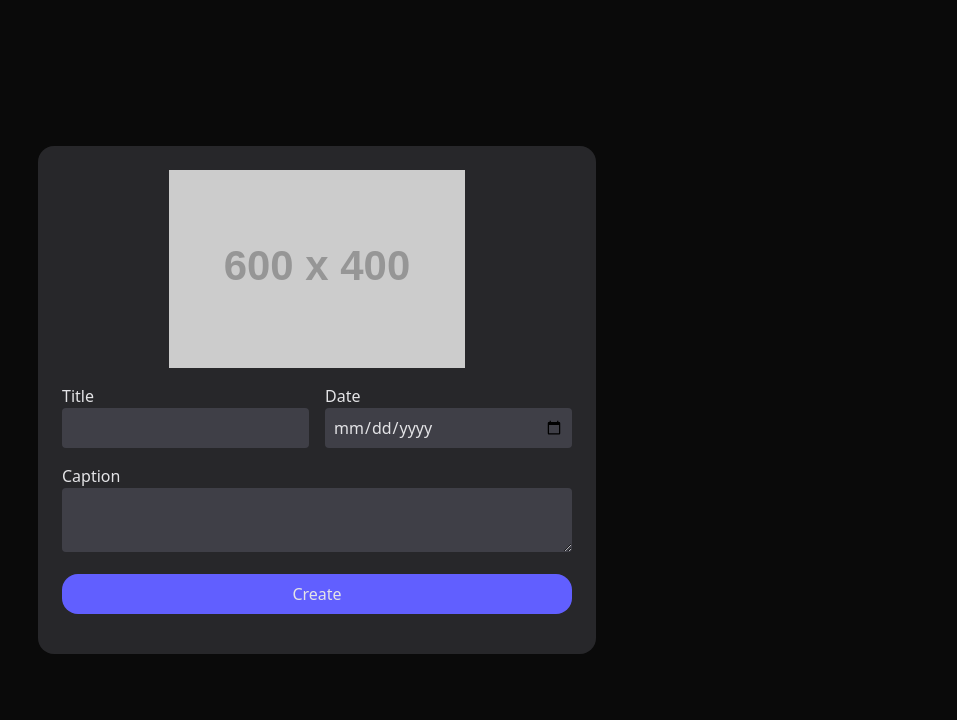
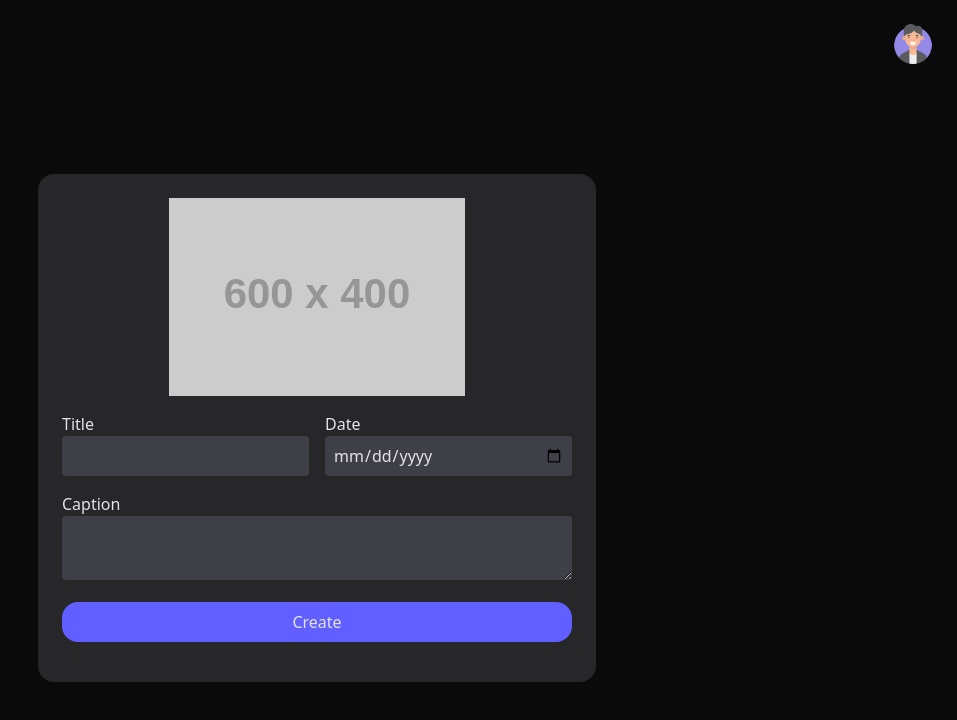
Before and after one commit to neorrie/MoodLog, a React (Vite) app in the folder frontend/: page /new in a window 1280 px wide. Shown: the top 720 px of the page, without its empty margins (323-1280 px from the left). Built offline with nearby package versions, Linux system fonts and the light colour scheme.

Commit message:
working on new entry page

```diff
--- a/frontend/src/components/DashboardNavBar.jsx
+++ b/frontend/src/components/DashboardNavBar.jsx
@@ -6,7 +6,7 @@ function DashboardNavBar() {
   const [menuOpen, setMenuOpen] = useState(false);
 
   return (
-    <div className="p-6">
+    <div className="p-6 text-zinc-200">
       <div className="flex justify-end">
         <img
           src={profilePicPlaceholder}
--- a/frontend/src/pages/Dashboard.jsx
+++ b/frontend/src/pages/Dashboard.jsx
@@ -1,6 +1,6 @@
-import DashboardNavBar from "../components/DashboardNavBar";
+import DashboardNavBar from "../components/DashboardNavBar.jsx";
 import "boxicons";
-import JournalEntry from "../components/JournalEntry";
+import JournalEntry from "../components/JournalEntry.jsx";
 import { useState } from "react";
 import { Link } from "react-router-dom";
 
--- a/frontend/src/pages/NewEntryPage.jsx
+++ b/frontend/src/pages/NewEntryPage.jsx
@@ -1,6 +1,10 @@
+import DashboardNavBar from "../components/DashboardNavBar.jsx";
+
 function NewEntryPage() {
   return (
-    <div className="m-0 h-[100svh] flex justify-center items-center">
+    <div>
+      <DashboardNavBar></DashboardNavBar>
+      <div className="m-0 h-[85svh] flex flex-col justify-center items-center">
         <form
           action=""
           className="flex flex-col justify-center items-center bg-zinc-800 text-zinc-200
@@ -44,6 +48,7 @@ function NewEntryPage() {
           </div>
         </form>
       </div>
+    </div>
   );
 }
 
```
Lines whose indentation alone changed are shown as unchanged.
